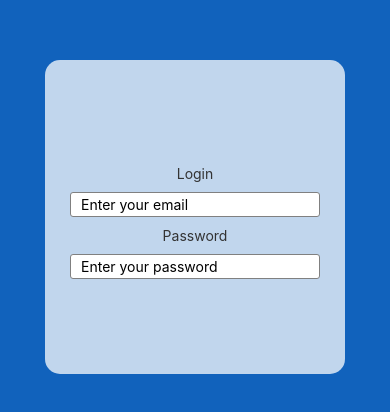
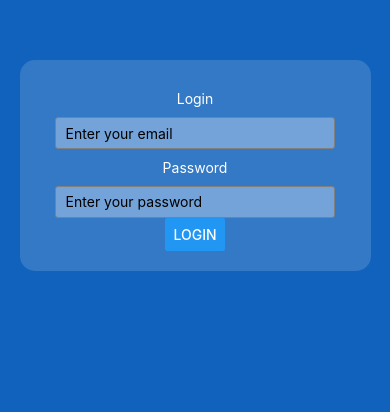
Before and after one commit to luzejunior/Learning-React-Native-Simple-App, a React Native app: screen / in a window 390 px wide. Shown: the part 140-552 px from the top of the page. Built offline with nearby package versions, Linux system fonts and the light colour scheme.

Commit message:
Login Screen keyboard actions and alerts added

```diff
--- a/App.js
+++ b/App.js
@@ -7,7 +7,7 @@
  */
 
 import React, {Component} from 'react';
-import {Platform, StyleSheet, Text, View, TextInput, TouchableWithoutFeedback, Keyboard} from 'react-native';
+import {Platform, StyleSheet, Text, View, TextInput, TouchableWithoutFeedback, Keyboard, Button, Alert} from 'react-native';
 
 const DismissKeyboard = ({children}) => (
   <TouchableWithoutFeedback onPress = {() => Keyboard.dismiss()}>
@@ -40,6 +40,24 @@ export default class App extends Component<Props> {
       });
   };
 
+  didTouchLoginButton = () => {
+    if (this.state.loginName.trim() === '' || this.state.loginPassword.trim() === '') {
+      Alert.alert("You have to put login and password");
+      return;
+    }
+    if (this.state.loginName.trim() === "Luzejunior" && this.state.loginPassword === "123") {
+      Alert.alert("All correct");
+    } else {
+      Alert.alert("Login and Password incorrect");
+    }
+    this.setState(() => {
+      return {
+        loginName: '',
+        loginPassword: ''
+      };
+    });
+  };
+
   render() {
     return (
       <View style = {styles.container}>
@@ -63,6 +81,11 @@ export default class App extends Component<Props> {
             onChangeText = {this.passwordOnChangeText}
             secureTextEntry = {true}
             />
+
+            <Button
+            title = "Login"
+            onPress = {this.didTouchLoginButton}
+            />
           </View>
         </DismissKeyboard>
       </View>
@@ -73,18 +96,17 @@ export default class App extends Component<Props> {
 const styles = StyleSheet.create({
   container: {
     flex: 1,
-    justifyContent: 'center',
+    justifyContent: 'flex-start',
     alignItems: 'center',
     backgroundColor: '#1162bc',
   },
   loginView: {
-    flex: 2,
+    width: "90%",
+    height: "25%",
     marginTop: 200,
-    marginBottom: 330,
-    width: 300,
     justifyContent: 'center',
     alignItems: 'center',
-    backgroundColor: '#ffffffbc',
+    backgroundColor: '#ffffff25',
     borderRadius: 15,
   },
   welcome: {
@@ -94,16 +116,16 @@ const styles = StyleSheet.create({
   },
   instructions: {
     textAlign: 'center',
-    color: '#333333',
+    color: '#ffffff',
     marginTop: 10,
     marginBottom: 10,
   },
   textField: {
-    width: 250,
-    height: 25,
+    width: "80%",
+    height: "15%",
     paddingLeft: 10,
     paddingRight: 10,
-    backgroundColor: "#ffffff",
+    backgroundColor: "#ffffff50",
     borderRadius: 3,
     borderColor: 'gray',
     borderWidth: 0.5,
```
